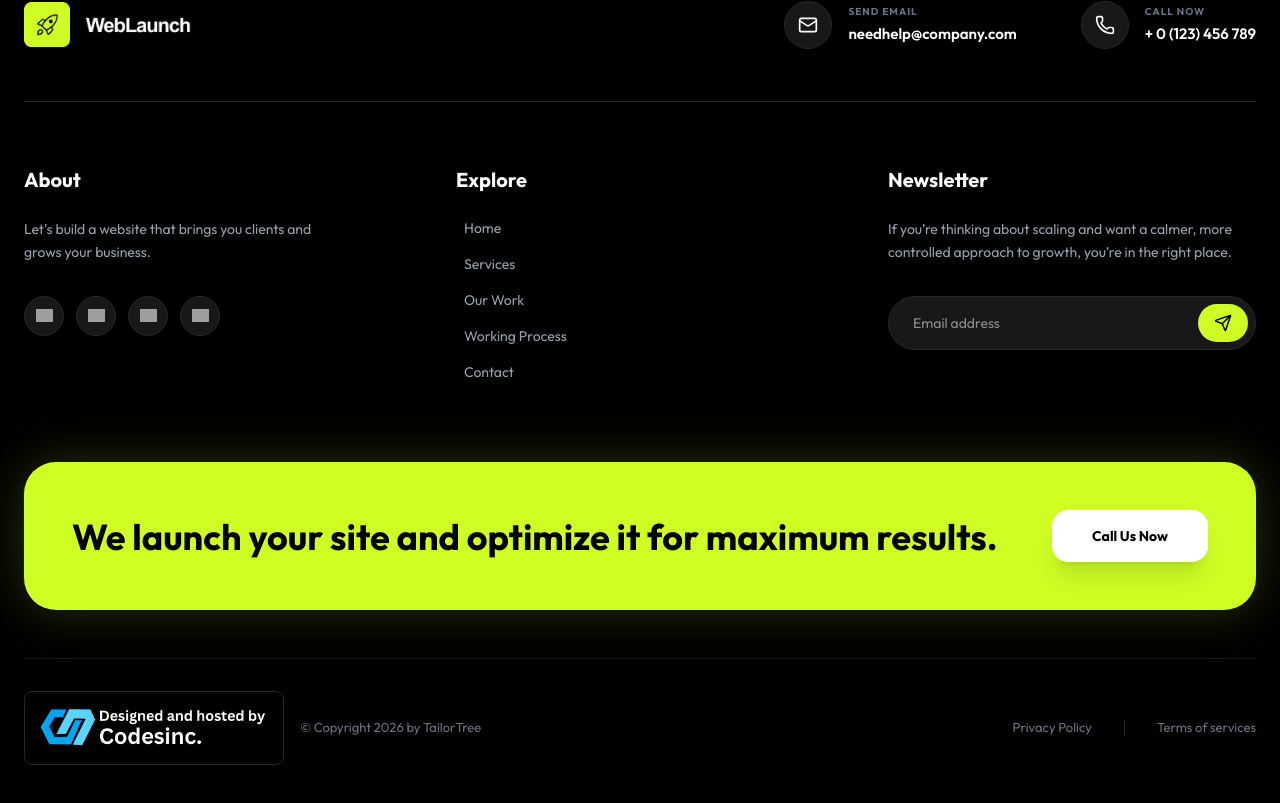
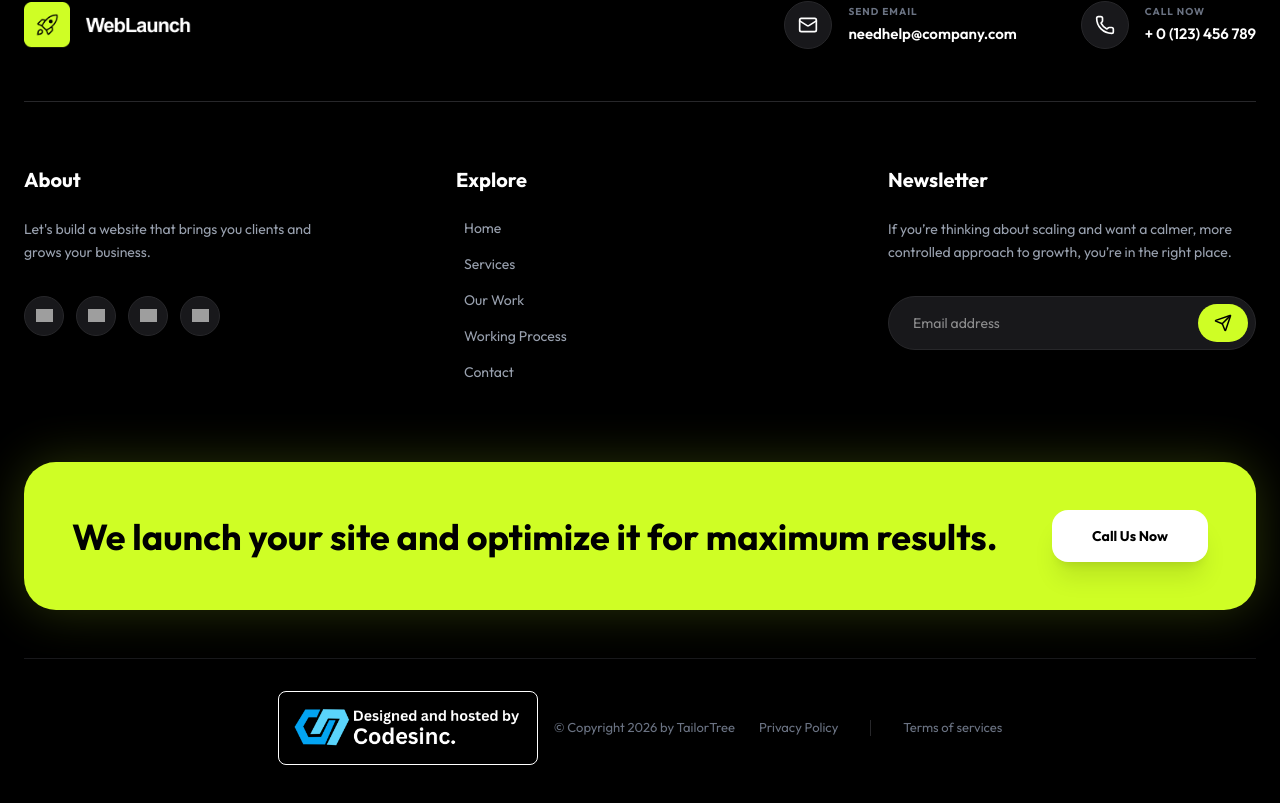
Before and after one commit to chzeeshan231/web-launch-, a React (Vite) app: page / in a window 1280 px wide. Shown: the part 7306-8109 px from the top of the page. Built offline with nearby package versions, Linux system fonts and the light colour scheme; grey boxes are pictures that could not be loaded; a web font is replaced by a local one.

Commit message:
Center align copyright text in footer

```diff
--- a/src/Components/Footer.jsx
+++ b/src/Components/Footer.jsx
@@ -171,9 +171,9 @@ const Footer = () => {
         </Motion.div>
 
         {/* --- Bottom Footer Bar --- */}
-        <div className="flex flex-col md:flex-row items-center justify-between gap-6 pt-8 border-t border-zinc-900">
+        <div className="flex flex-col md:flex-row items-center justify-center gap-6 pt-8 border-t border-zinc-900">
           <div className="flex items-center gap-4">
-            <div className="bg-black p-3 rounded-lg border border-zinc-800">
+            <div className="bg-black p-3 rounded-lg border">
               <img src={brandLogo} alt="Brand Logo" className="h-12 w-auto" />
             </div>
             <p className="text-gray-500 text-[13px]">
```
